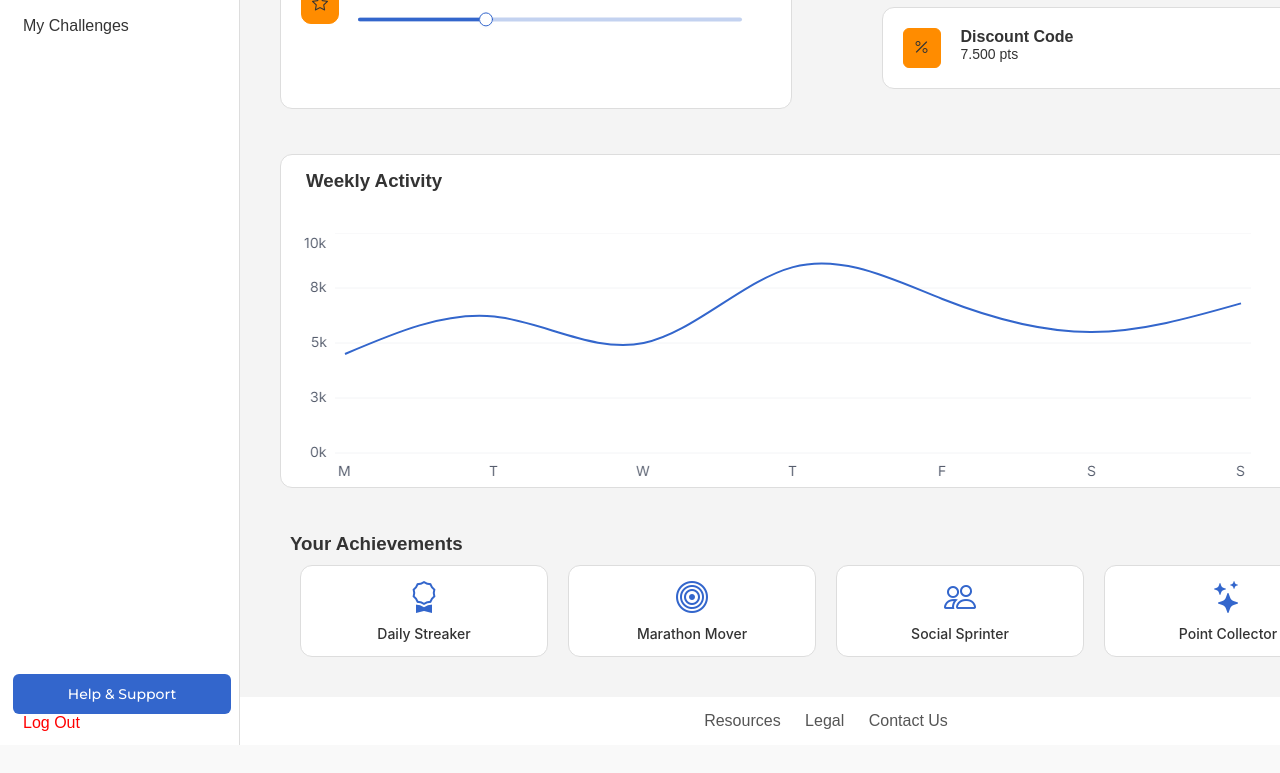
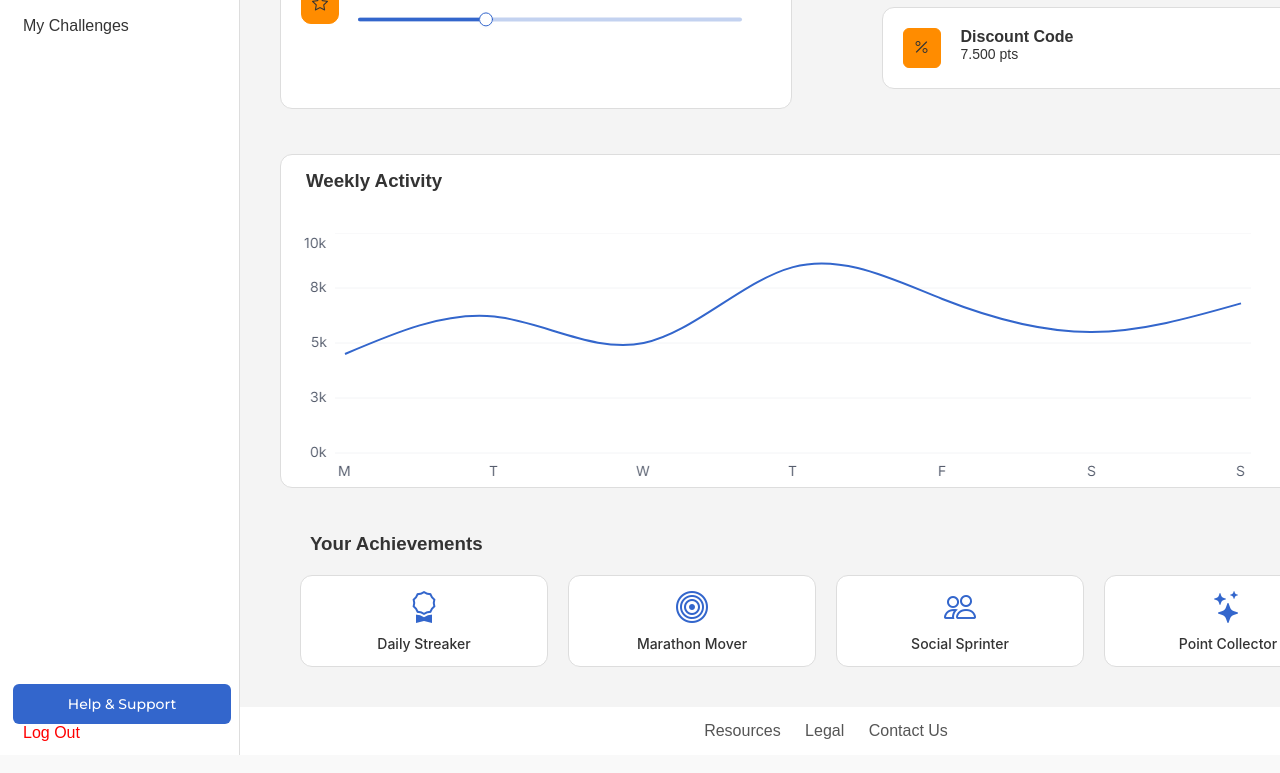
Before and after one commit to PURB0234/PROJEK_UID_ASESMEN_2, a plain HTML site: page dashboard.html in a window 1280 px wide. Shown: the part 248-1021 px from the top of the page. Drawn offline with nearby package versions, Linux system fonts and the light colour scheme.

Commit message:
margin teks

```diff
--- a/dashboard_style.css
+++ b/dashboard_style.css
@@ -125,7 +125,8 @@
 }
 .achievement_text{
     font-family: Inter, sans-serif;
-    margin-left: 10px;
+    margin-left: 30px;
+    margin-bottom: 10px;
 }
 .card_1{
     background-color: #fff;
```
